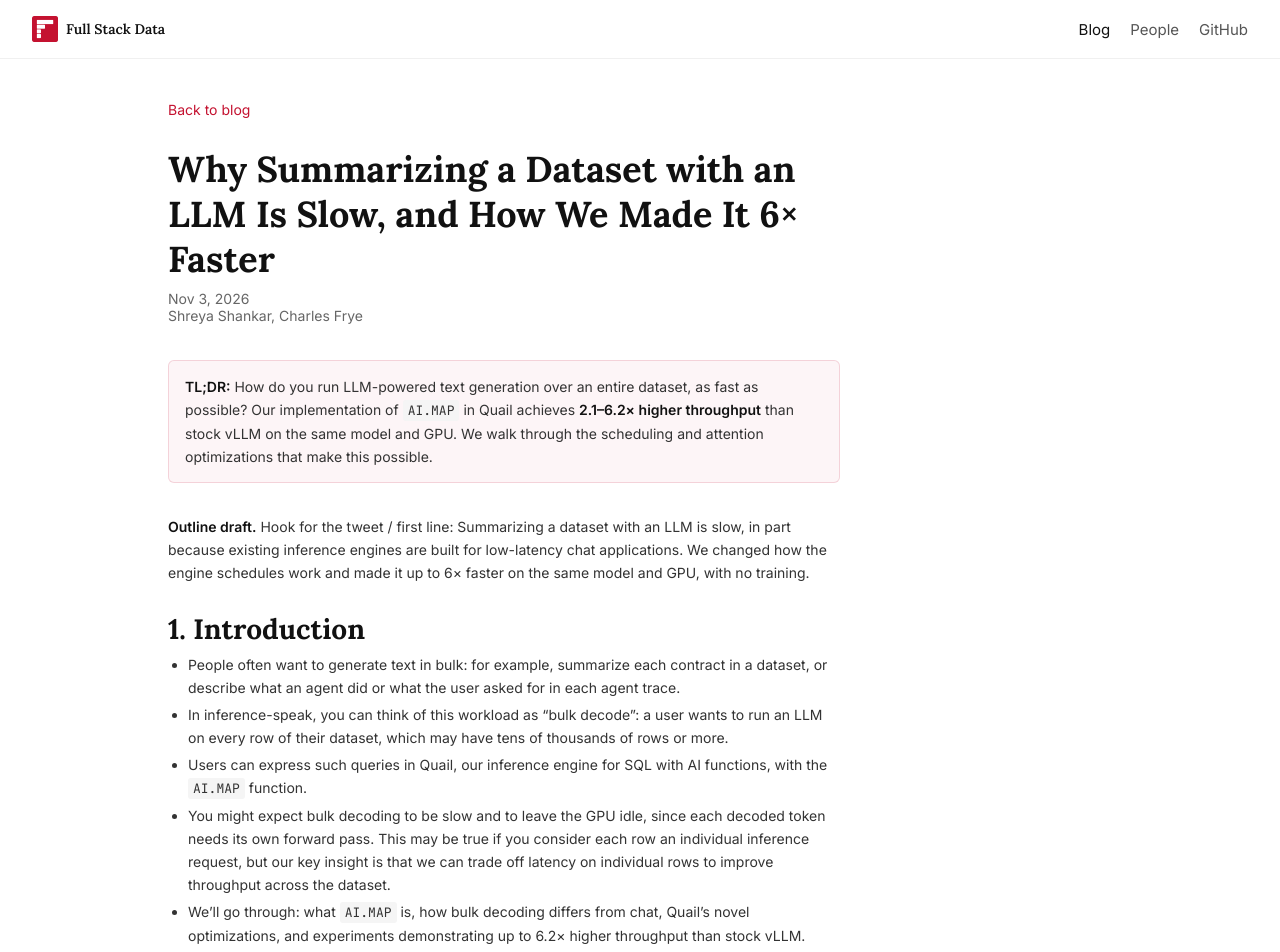
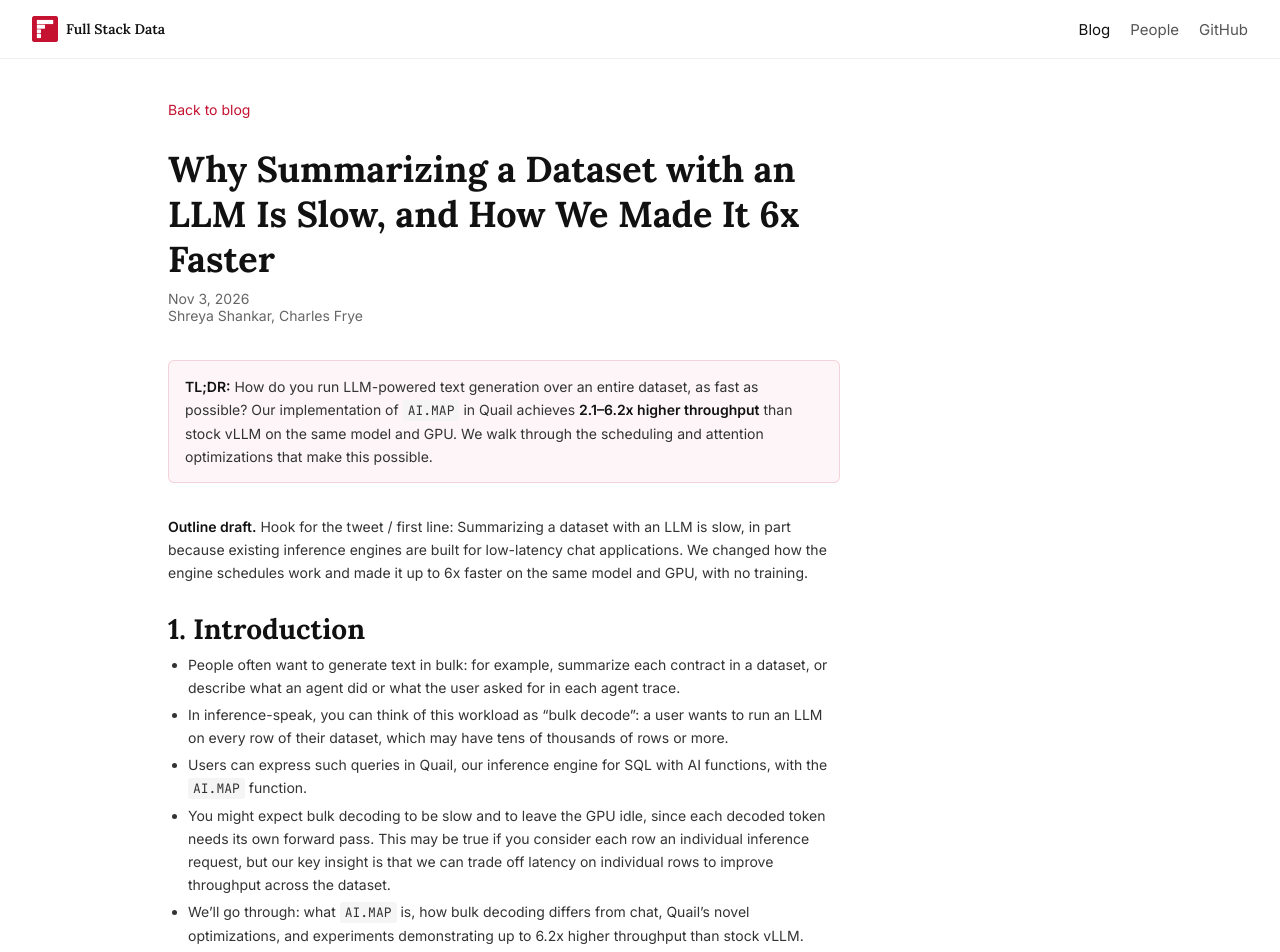
Before and after one commit to fsdatalab/fsdatalab.github.io, a Jekyll site: the page built from _posts/2026-11-03-ai-map.md, in a window 1280 px wide and 1400 px high. Shown: the top 952 px of the window. Built offline with Jekyll 4.4.1, drawn with Linux system fonts in a browser that asks for light colours; some of the changed text lies outside the part shown.

Commit message:
Simplify the AI.MAP headroom ablation figure; use x for multipliers
Co-Authored-By: Claude Opus 5.5 <noreply@anthropic.com>
Claude-Session: https://claude.ai/code/session_012G22YMQssRfNYLRetzTaCz

```diff
--- a/_posts/2026-11-03-ai-map.md
+++ b/_posts/2026-11-03-ai-map.md
@@ -1,6 +1,6 @@
 ---
 layout: post
-title: "Why Summarizing a Dataset with an LLM Is Slow, and How We Made It 6× Faster"
+title: "Why Summarizing a Dataset with an LLM Is Slow, and How We Made It 6x Faster"
 date: 2026-11-03
 author: "Shreya Shankar, Charles Frye"
 permalink: /blog/ai-map/
@@ -11,9 +11,9 @@ typora-root-url: ..
 description: "Outline draft: how Quail runs LLM summaries over a whole dataset up to 6x faster than vLLM."
 ---
 
-<aside class="tldr"><strong>TL;DR:</strong> How do you run LLM-powered text generation over an entire dataset, as fast as possible? Our implementation of <code>AI.MAP</code> in Quail achieves <strong>2.1–6.2× higher throughput</strong> than stock vLLM on the same model and GPU. We walk through the scheduling and attention optimizations that make this possible.</aside>
+<aside class="tldr"><strong>TL;DR:</strong> How do you run LLM-powered text generation over an entire dataset, as fast as possible? Our implementation of <code>AI.MAP</code> in Quail achieves <strong>2.1–6.2x higher throughput</strong> than stock vLLM on the same model and GPU. We walk through the scheduling and attention optimizations that make this possible.</aside>
 
-**Outline draft.** Hook for the tweet / first line: Summarizing a dataset with an LLM is slow, in part because existing inference engines are built for low-latency chat applications. We changed how the engine schedules work and made it up to 6× faster on the same model and GPU, with no training.
+**Outline draft.** Hook for the tweet / first line: Summarizing a dataset with an LLM is slow, in part because existing inference engines are built for low-latency chat applications. We changed how the engine schedules work and made it up to 6x faster on the same model and GPU, with no training.
 
 # 1. Introduction
 
@@ -21,7 +21,7 @@ description: "Outline draft: how Quail runs LLM summaries over a whole dataset u
 - In inference-speak, you can think of this workload as "bulk decode": a user wants to run an LLM on every row of their dataset, which may have tens of thousands of rows or more.
 - Users can express such queries in Quail, our inference engine for SQL with AI functions, with the `AI.MAP` function.
 - You might expect bulk decoding to be slow and to leave the GPU idle, since each decoded token needs its own forward pass. This may be true if you consider each row an individual inference request, but our key insight is that we can trade off latency on individual rows to improve throughput across the dataset.
-- We'll go through: what `AI.MAP` is, how bulk decoding differs from chat, Quail's novel optimizations, and experiments demonstrating up to 6.2× higher throughput than stock vLLM.
+- We'll go through: what `AI.MAP` is, how bulk decoding differs from chat, Quail's novel optimizations, and experiments demonstrating up to 6.2x higher throughput than stock vLLM.
 
 # 2. AI.MAP in Quail
 
@@ -213,7 +213,7 @@ We compare Quail, as described in Section 4, with two vLLM baselines:
 
 ## 5.2 How Fast Is AI.MAP?
 
-**Quail's throughput is 2.1–6.2× that of stock vLLM!** (Figure 2) The biggest gain is on CUAD-22, where each contract has 16 maps.
+**Quail's throughput is 2.1–6.2x that of stock vLLM!** (Figure 2) The biggest gain is on CUAD-22, where each contract has 16 maps.
 
 <figure id="figure-2" style="width: min(40rem, calc(100vw - 3rem));">
 <img src="{{ '/assets/blog/ai-map/throughput.svg' | relative_url }}" alt="Input and output tokens per second for stock vLLM, vLLM-sorted, and Quail on the three queries.">
@@ -233,14 +233,12 @@ KV regret shows where the extra time goes (Figure 3). Stock vLLM computes 4–5
 
 Recall that Quail decides how much KV to reserve for each request using the adaptive headroom from Section 4.1. Do we really need this machinery, or could we get away with only the shared-prefix attention from Section 4.2? To find out, we compare Quail with a version that uses the same attention but reserves KV only for each request's prompt, as vLLM does.
 
-With adaptive headroom, Quail evicts 13–20× fewer requests on the two CUAD queries, and none at all on AGENT-6 (Figure 4). On CUAD-22, this makes the query 1.35× faster. On CUAD-21 and AGENT-6, the speedup is smaller: 1.05× and 1.06×.
+With adaptive headroom, Quail evicts 13–20x fewer requests on the two CUAD queries, and none at all on AGENT-6 (Figure 4). On CUAD-22, this makes the query 1.35x faster. On CUAD-21 and AGENT-6, the speedup is smaller: 1.05x and 1.06x.
 
 <figure id="figure-4" style="width: min(40rem, calc(100vw - 3rem));">
-<img src="{{ '/assets/blog/ai-map/headroom-ablation.svg' | relative_url }}" alt="Answers evicted and tokens recomputed on CUAD-21, CUAD-22, and AGENT-6 for stock vLLM, vLLM-sorted, Quail with prompt-only reservation, and Quail with adaptive headroom. Adaptive headroom has the fewest of both on every query: 103, 32, and 0 evictions.">
-<figcaption>Figure 4. Answers evicted (top) and tokens recomputed after eviction (bottom). The two Quail runs use the same attention path and differ only in how much KV they reserve for each request.</figcaption>
+<img src="{{ '/assets/blog/ai-map/headroom-ablation.svg' | relative_url }}" alt="Requests evicted on CUAD-21, CUAD-22, and AGENT-6 by Quail with prompt-only reservation and by Quail. Quail evicts 13x and 20x fewer requests on the two CUAD queries, and none on AGENT-6.">
+<figcaption>Figure 4. Requests evicted by Quail with and without adaptive headroom. Both runs use the same attention.</figcaption>
 </figure>
-
-So shared-prefix attention alone does not stop requests from running out of KV memory. Reserving KV for each request's output does.
 
 ## 5.4 What Does the Scheduler Learn?
 
```
Also changed, not shown: other parts of _posts/2026-11-03-ai-map.md (+1 -1 lines), assets/blog/ai-map/headroom-ablation.svg.
